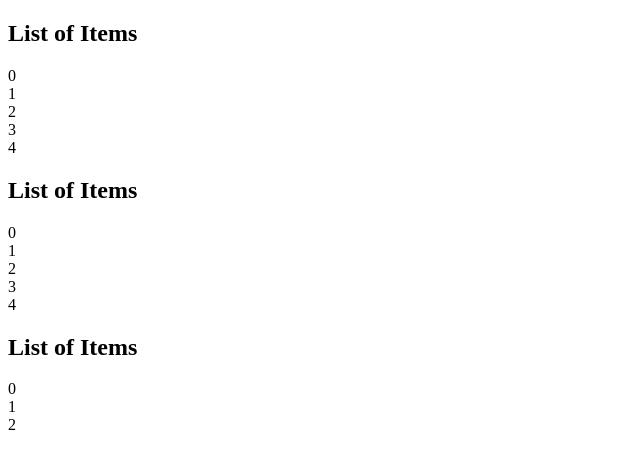
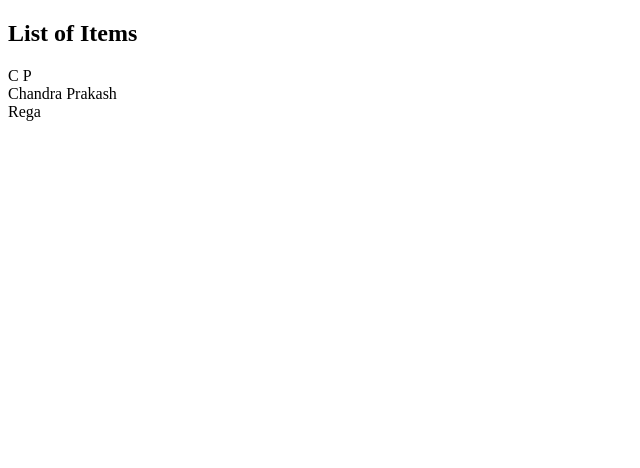
Before and after one commit to Chandraprakash-Darji/reactjs-learning, a React (Create React App) app in the folder typescript-app/: page / in a window 1280 px wide. Shown: the top 468 px of the page, without its empty margins (0-640 px from the left). Built offline with nearby package versions, Linux system fonts and the light colour scheme.

Commit message:
Limit Generic Type

```diff
--- a/typescript-app/src/App.tsx
+++ b/typescript-app/src/App.tsx
@@ -3,11 +3,6 @@ import List from "./components/generics/List";
 function App() {
   return (
     <div className="App">
-      <List
-        items={["Chandraprakash", "Moon Light", "Rega", "CP", "Chandu"]}
-        onClick={(item) => console.log(item)}
-      />
-      <List items={[1, 2, 3, 4, 5]} onClick={(item) => console.log(item)} />
       <List
         items={[
           { first: "C", last: "P" },
--- a/typescript-app/src/components/generics/List.tsx
+++ b/typescript-app/src/components/generics/List.tsx
@@ -1,14 +1,17 @@
 type ListProps<T> = {
   items: T[];
-  onClick: (value:T) => void;
+  onClick: (value: T) => void;
 };
-const List = <T extends {}>({ items, onClick }: ListProps<T>) => {
+const List = <T extends { first: string; last: string }>({
+  items,
+  onClick,
+}: ListProps<T>) => {
   return (
     <div>
       <h2>List of Items</h2>
       {items.map((item, index) => (
         <div key={`${item}${index}`} onClick={() => onClick(item)}>
-          {index}
+          {item.first} {item.last}
         </div>
       ))}
     </div>
```
